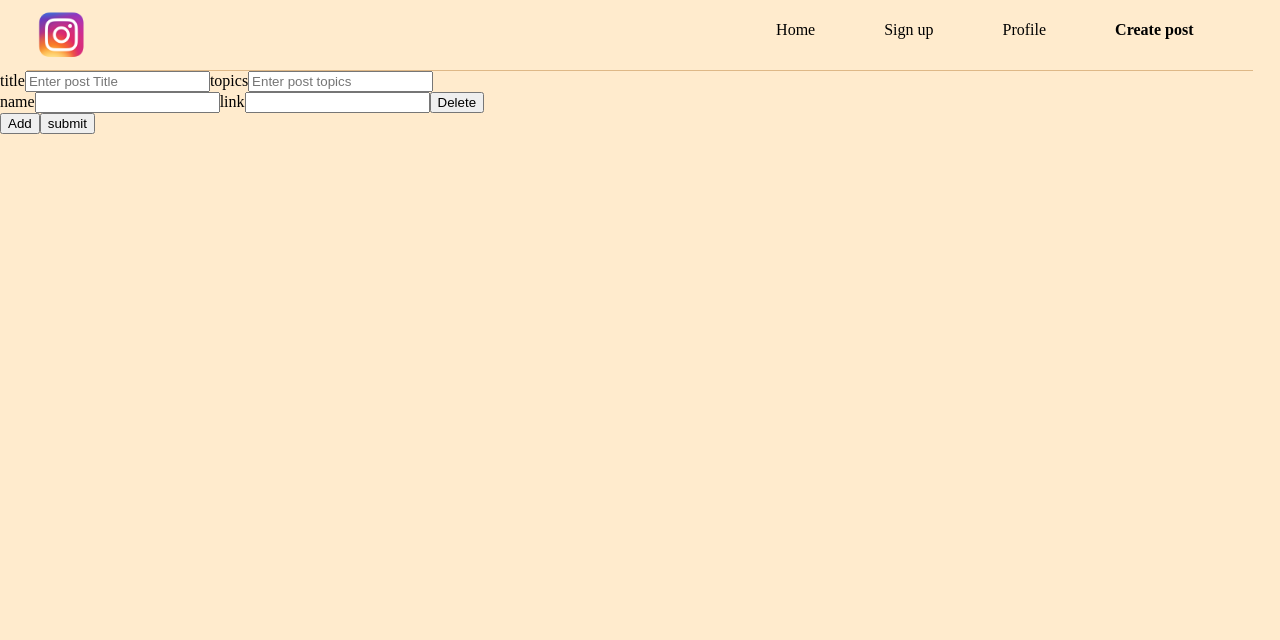
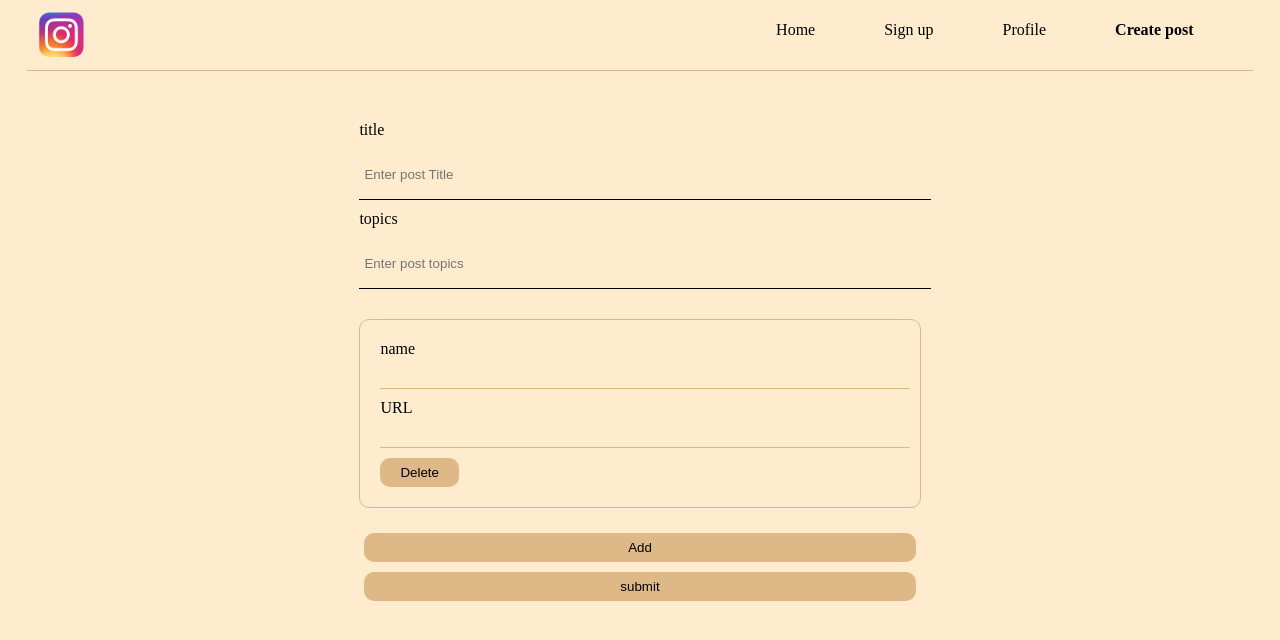
Before and after one commit to abdulrhmanm03/resource_share, a React (Vite) app in the folder client/: page /createPost in a window 1280 px wide. Shown: the top 640 px of the page. Built offline with nearby package versions, Linux system fonts and the light colour scheme.

Commit message:
add createpost pagm, style the createpost component

```diff
--- a/client/src/components/CreatePost/CreatePost.jsx
+++ b/client/src/components/CreatePost/CreatePost.jsx
@@ -59,6 +59,8 @@ function CreatePost() {
     console.log(response);
   }
 
+  //  TODO: add URL validation
+
   return (
     <div className="createpost">
       <form className="createpost">
@@ -89,33 +91,41 @@ function CreatePost() {
         />
 
         {content.map((value, index) => (
-          <div key={index}>
-            <label htmlFor="name">name</label>
+          <div key={index} className="resourceContainer">
+            <label htmlFor="name" className="createpost">
+              name
+            </label>
             <input
               type="text"
               name="name"
+              className="resourceInput"
               value={value.name}
               onChange={(event) => handleNameChange(index, event)}
             />
 
-            <label htmlFor="link">link</label>
+            <label htmlFor="URL">URL</label>
             <input
               type="text"
-              name="link"
+              name="URL"
+              className="resourceInput"
               value={value.link}
               onChange={(event) => handleLinkChange(index, event)}
             />
 
-            <button type="button" onClick={() => handleRemove(index)}>
+            <button
+              type="button"
+              className="resourceDelete"
+              onClick={() => handleRemove(index)}
+            >
               Delete
             </button>
           </div>
         ))}
 
-        <button type="button" onClick={handleAdd}>
+        <button type="button" className="createpost" onClick={handleAdd}>
           Add
         </button>
-        <button type="button" onClick={handleSubmit}>
+        <button type="button" className="createpost" onClick={handleSubmit}>
           submit
         </button>
       </form>
--- a/client/src/components/CreatePost/createpost.css
+++ b/client/src/components/CreatePost/createpost.css
@@ -0,0 +1,63 @@
+div.createpost {
+  display: flex;
+  flex-direction: column;
+  align-items: center;
+}
+
+form.createpost {
+  margin-top: 50px;
+  display: flex;
+  flex-direction: column;
+}
+
+input.createpost {
+  border: 0;
+  border-bottom: 1px solid black;
+  margin: 10px 0;
+  height: 40px;
+  padding: 5px;
+  width: 100%;
+  background-color: blanchedalmond;
+}
+
+div.resourceContainer {
+  border: solid burlywood 1px;
+  border-radius: 10px;
+  margin: 20px 0;
+  padding: 20px;
+}
+
+input.resourceInput {
+  border: 0;
+  margin: 10px 0;
+  border-bottom: 1px solid burlywood;
+  background-color: blanchedalmond;
+  height: 10px;
+  padding: 5px;
+  width: 100%;
+}
+
+button.resourceDelete {
+  /* margin: 50px 0 25px 0; */
+  padding: 7px 20px;
+  border-radius: 10px;
+  border: 0px;
+  background-color: burlywood;
+}
+button.resourceDelete:hover {
+  background-color: rgb(233, 175, 99);
+  cursor: pointer;
+}
+
+button.createpost {
+  padding: 7px 20px;
+  border-radius: 10px;
+  margin: 5px;
+  border: 0px;
+  background-color: burlywood;
+}
+
+button.createpost:hover {
+  background-color: rgb(233, 175, 99);
+  cursor: pointer;
+}
```
